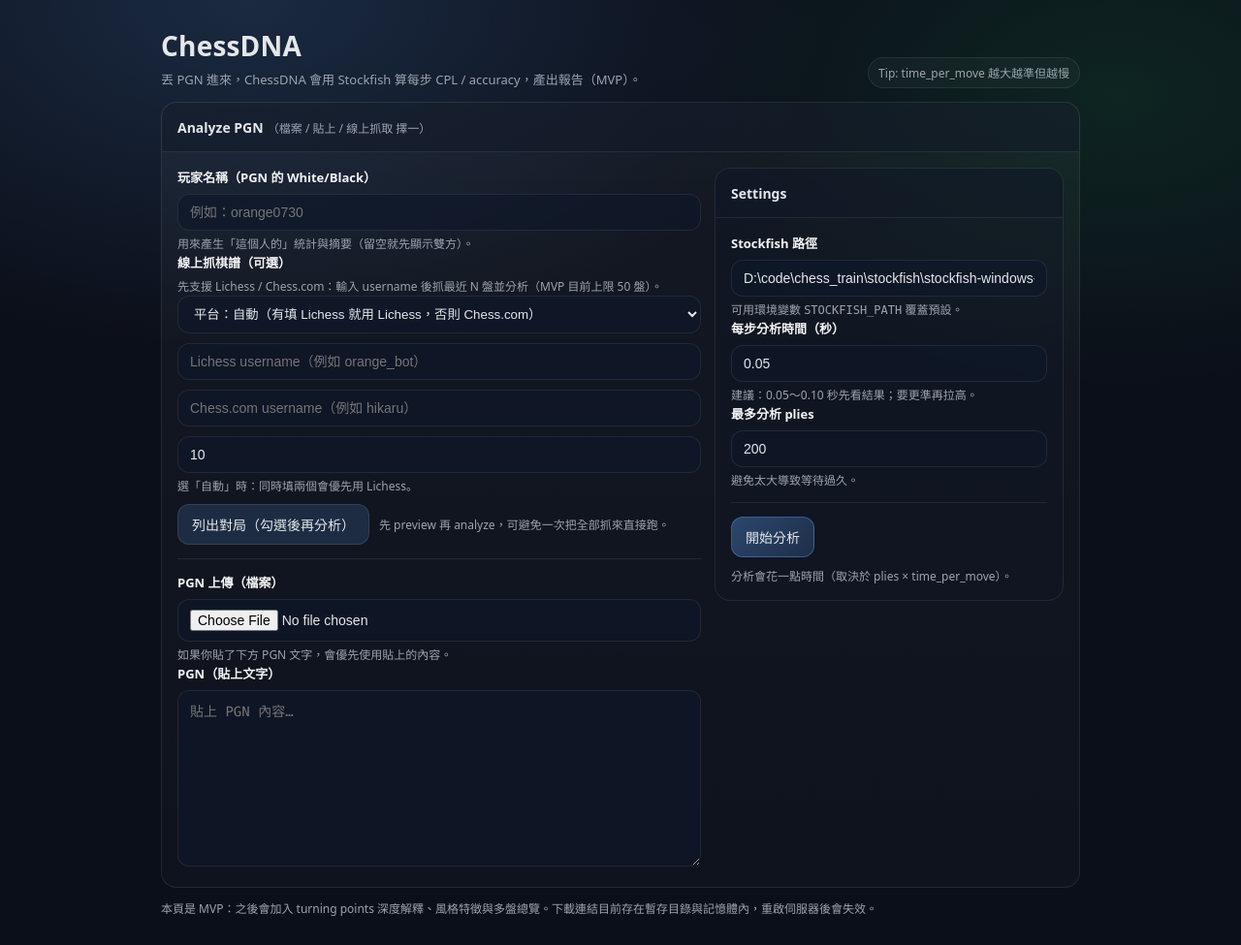
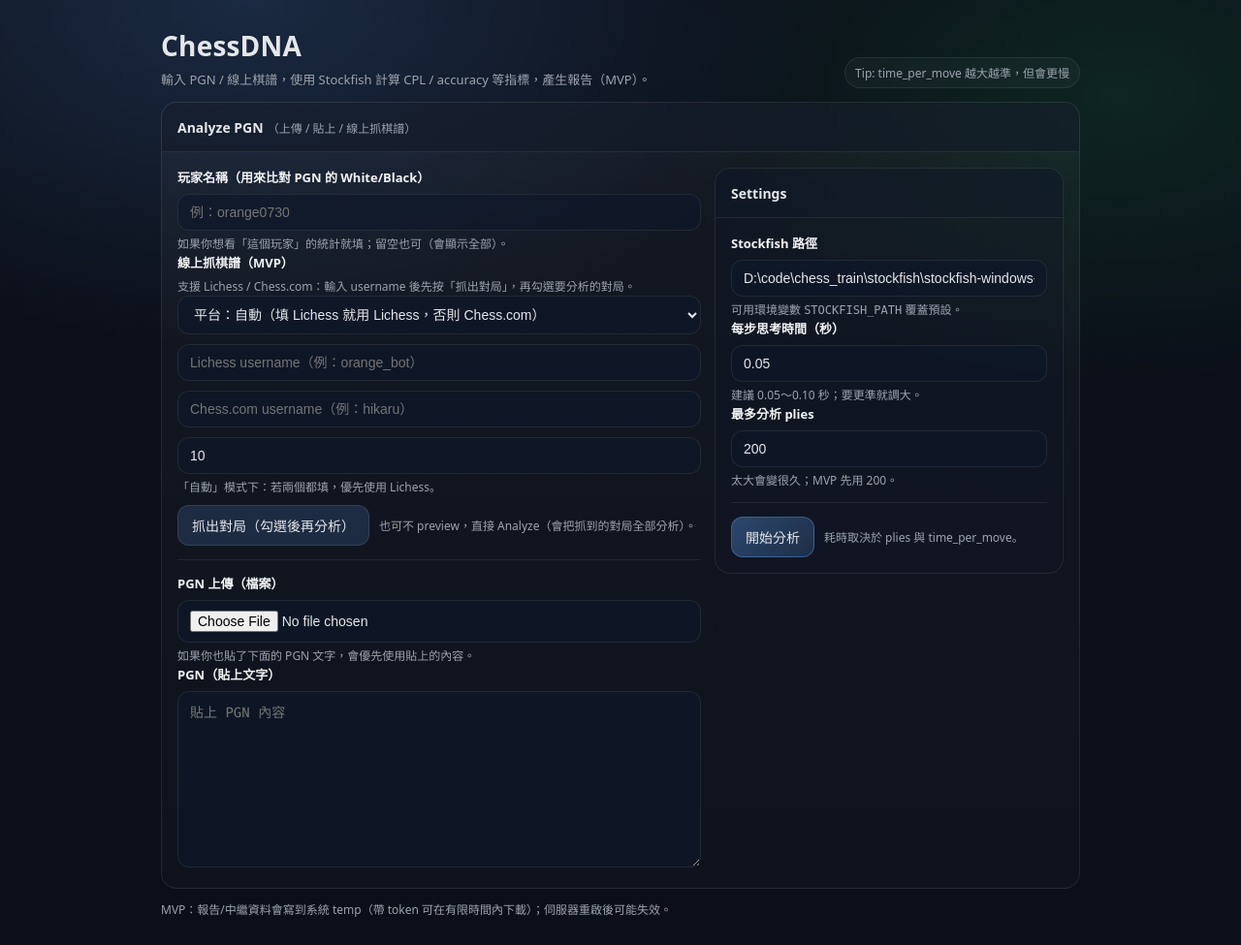
Before and after one commit to orange0730/ChessDNA, a FastAPI app: page / in a window 1280 px wide. Shown: the whole page at 97% size. Before the commit the page ends 945 px from the top, so only its background shows below. Run offline with FastAPI, Linux system fonts and the light colour scheme.

Commit message:
Docs/UI: fix zh-Hant text (README + web index)

```diff
--- a/chessdna/templates/index.html
+++ b/chessdna/templates/index.html
@@ -35,8 +35,8 @@
     .cardHead strong{font-size:14px;}
     .cardBody{padding:16px;}
 
-    input,button,textarea{font-size:14px;}
-    input,textarea{
+    input,button,textarea,select{font-size:14px;}
+    input,textarea,select{
       width:100%;
       background:rgba(15,23,42,.65);
       color:var(--text);
@@ -45,7 +45,7 @@
       padding:10px 12px;
       outline:none;
     }
-    input:focus,textarea:focus{border-color:rgba(96,165,250,.55);box-shadow:0 0 0 3px rgba(96,165,250,.15)}
+    input:focus,textarea:focus,select:focus{border-color:rgba(96,165,250,.55);box-shadow:0 0 0 3px rgba(96,165,250,.15)}
     textarea{font-family:ui-monospace, SFMono-Regular, Menlo, Monaco, Consolas, 'Liberation Mono', 'Courier New', monospace;}
 
     .grid{display:grid;grid-template-columns:1fr;gap:14px;}
@@ -149,15 +149,15 @@
         const hasCcom = ccom && ccom.value && ccom.value.trim().length>0;
 
         if(pf === 'lichess' && !hasLich){
-          showInlineError('你選了 Lichess，請先輸入 Lichess username。');
+          showInlineError('你選了 Lichess，請輸入 Lichess username。');
           return false;
         }
         if(pf === 'chesscom' && !hasCcom){
-          showInlineError('你選了 Chess.com，請先輸入 Chess.com username。');
+          showInlineError('你選了 Chess.com，請輸入 Chess.com username。');
           return false;
         }
         if(pf === 'auto' && !hasLich && !hasCcom){
-          showInlineError('要列出對局，請先輸入 Lichess 或 Chess.com username。');
+          showInlineError('要抓對局，請至少輸入一個 Lichess 或 Chess.com username。');
           return false;
         }
 
@@ -166,19 +166,19 @@
       }
 
       if(!hasFile && !hasText && !hasOnline && !(hasPreview && hasSelection)){
-        showInlineError('請上傳 PGN 檔、貼上 PGN 文字，或輸入 Lichess/Chess.com username 後再送出。');
+        showInlineError('請上傳 PGN 檔、貼上 PGN 文字，或輸入 Lichess/Chess.com username 後先按「抓出對局」。');
         return false;
       }
 
       if(hasPreview && !hasSelection && !hasFile && !hasText){
-        showInlineError('你目前在「線上抓棋譜預覽」模式，但尚未勾選任何對局；請至少勾選 1 盤再開始分析。');
+        showInlineError('你目前在「線上棋譜預覽」模式，但沒有勾選任何對局；請至少勾選 1 盤。');
         return false;
       }
 
       showInlineError('');
       const btn=document.getElementById('submitBtn');
       btn.disabled=true;
-      btn.textContent='分析中…（請稍等）';
+      btn.textContent='分析中…請稍等';
       return true;
     }
   </script>
@@ -188,55 +188,55 @@
     <div class="header">
       <div class="brand">
         <h1>ChessDNA</h1>
-        <p>丟 PGN 進來，ChessDNA 會用 Stockfish 算每步 CPL / accuracy，產出報告（MVP）。</p>
+        <p>輸入 PGN / 線上棋譜，使用 Stockfish 計算 CPL / accuracy 等指標，產生報告（MVP）。</p>
       </div>
-      <div class="pill">Tip: time_per_move 越大越準但越慢</div>
+      <div class="pill">Tip: time_per_move 越大越準，但會更慢</div>
     </div>
 
     <form class="card" action="/analyze" method="post" enctype="multipart/form-data" onsubmit="return onSubmit(event);">
-      <div class="cardHead"><strong>Analyze PGN</strong> <span class="small">（檔案 / 貼上 / 線上抓取 擇一）</span></div>
+      <div class="cardHead"><strong>Analyze PGN</strong> <span class="small">（上傳 / 貼上 / 線上抓棋譜）</span></div>
       <div class="cardBody">
         <div id="inlineWarn" style="{% if inline_warn %}display:block{% else %}display:none{% endif %};margin:0 0 12px;padding:10px 12px;border:1px solid rgba(245,158,11,.35);background:rgba(245,158,11,.10);border-radius:12px;color:#fde68a;">{{ inline_warn or '' }}</div>
         <div id="inlineErr" style="{% if inline_err %}display:block{% else %}display:none{% endif %};margin:0 0 12px;padding:10px 12px;border:1px solid rgba(239,68,68,.35);background:rgba(239,68,68,.10);border-radius:12px;color:#fecaca;">{{ inline_err or '' }}</div>
         <div class="grid">
           <div>
             <div class="row">
-              <label>玩家名稱（PGN 的 White/Black）</label>
-              <input type="text" name="player_name" placeholder="例如：orange0730" />
-              <div class="hint">用來產生「這個人的」統計與摘要（留空就先顯示雙方）。</div>
+              <label>玩家名稱（用來比對 PGN 的 White/Black）</label>
+              <input type="text" name="player_name" placeholder="例：orange0730" />
+              <div class="hint">如果你想看「這個玩家」的統計就填；留空也可（會顯示全部）。</div>
             </div>
 
             <div class="row">
-              <label>線上抓棋譜（可選）</label>
-              <div class="hint">先支援 Lichess / Chess.com：輸入 username 後抓最近 N 盤並分析（MVP 目前上限 50 盤）。</div>
+              <label>線上抓棋譜（MVP）</label>
+              <div class="hint">支援 Lichess / Chess.com：輸入 username 後先按「抓出對局」，再勾選要分析的對局。</div>
               <div style="display:grid;grid-template-columns:1fr;gap:10px;">
-                <select id="platformSel" name="platform" style="width:100%;background:rgba(15,23,42,.65);color:var(--text);border:1px solid var(--line);border-radius:12px;padding:10px 12px;outline:none;">
+                <select id="platformSel" name="platform">
                   {% set pf = (prefill.platform if prefill is defined and prefill.platform is defined else 'auto') %}
-                  <option value="auto" {% if pf=='auto' %}selected{% endif %}>平台：自動（有填 Lichess 就用 Lichess，否則 Chess.com）</option>
+                  <option value="auto" {% if pf=='auto' %}selected{% endif %}>平台：自動（填 Lichess 就用 Lichess，否則 Chess.com）</option>
                   <option value="lichess" {% if pf=='lichess' %}selected{% endif %}>平台：Lichess</option>
                   <option value="chesscom" {% if pf=='chesscom' %}selected{% endif %}>平台：Chess.com</option>
                 </select>
                 <div id="lichessUserWrap">
-                  <input id="lichessUser" type="text" name="lichess_user" placeholder="Lichess username（例如 orange_bot）" value="{{ (prefill.lichess_user if prefill is defined else '') }}" />
+                  <input id="lichessUser" type="text" name="lichess_user" placeholder="Lichess username（例：orange_bot）" value="{{ (prefill.lichess_user if prefill is defined else '') }}" />
                 </div>
                 <div id="chesscomUserWrap">
-                  <input id="chesscomUser" type="text" name="chesscom_user" placeholder="Chess.com username（例如 hikaru）" value="{{ (prefill.chesscom_user if prefill is defined else '') }}" />
+                  <input id="chesscomUser" type="text" name="chesscom_user" placeholder="Chess.com username（例：hikaru）" value="{{ (prefill.chesscom_user if prefill is defined else '') }}" />
                 </div>
                 <input type="number" name="fetch_max" step="1" min="1" max="50" value="{{ (prefill.fetch_max if prefill is defined else 10) }}" />
               </div>
-              <div class="hint">選「自動」時：同時填兩個會優先用 Lichess。</div>
+              <div class="hint">「自動」模式下：若兩個都填，優先使用 Lichess。</div>
               <div class="btnRow" style="margin-top:10px;">
-                <button id="previewBtn" class="btn" type="submit" formaction="/preview" formmethod="post">列出對局（勾選後再分析）</button>
-                <span class="small">先 preview 再 analyze，可避免一次把全部抓來直接跑。</span>
+                <button id="previewBtn" class="btn" type="submit" formaction="/preview" formmethod="post">抓出對局（勾選後再分析）</button>
+                <span class="small">也可不 preview，直接 Analyze（會把抓到的對局全部分析）。</span>
               </div>
             </div>
 
             {% if games and preview_token %}
             <div class="divider"></div>
             <div class="row">
-              <label>選擇要分析的對局</label>
+              <label>勾選要分析的對局</label>
               <input type="hidden" name="preview_token" value="{{ preview_token }}" />
-              <div class="hint">目前：列出最近抓到的對局（最多 {{ (prefill.fetch_max if prefill is defined else 50) }} 盤）。勾選後按右側「開始分析」。</div>
+              <div class="hint">目前顯示最近 {{ games|length }} 盤（上限 {{ (prefill.fetch_max if prefill is defined else 50) }}）。</div>
               <div class="btnRow" style="margin-top:10px;">
                 <button class="btn" type="button" onclick="selectAllGames();">全選</button>
                 <button class="btn" type="button" onclick="selectNoGames();">全不選</button>
@@ -262,12 +262,12 @@
             <div class="row">
               <label>PGN 上傳（檔案）</label>
               <input type="file" name="pgn" accept=".pgn,.txt" />
-              <div class="hint">如果你貼了下方 PGN 文字，會優先使用貼上的內容。</div>
+              <div class="hint">如果你也貼了下面的 PGN 文字，會優先使用貼上的內容。</div>
             </div>
 
             <div class="row">
               <label>PGN（貼上文字）</label>
-              <textarea name="pgn_text" rows="10" placeholder="貼上 PGN 內容…"></textarea>
+              <textarea name="pgn_text" rows="10" placeholder="貼上 PGN 內容"></textarea>
             </div>
           </div>
 
@@ -282,22 +282,22 @@
                 </div>
 
                 <div class="row">
-                  <label>每步分析時間（秒）</label>
+                  <label>每步思考時間（秒）</label>
                   <input type="number" name="time_per_move" step="0.01" min="0.01" value="{{ default_time }}" />
-                  <div class="hint">建議：0.05～0.10 秒先看結果；要更準再拉高。</div>
+                  <div class="hint">建議 0.05～0.10 秒；要更準就調大。</div>
                 </div>
 
                 <div class="row">
                   <label>最多分析 plies</label>
                   <input type="number" name="max_plies" step="1" min="10" value="200" />
-                  <div class="hint">避免太大導致等待過久。</div>
+                  <div class="hint">太大會變很久；MVP 先用 200。</div>
                 </div>
 
                 <div class="divider"></div>
 
                 <div class="btnRow">
                   <button id="submitBtn" class="btn btnPrimary" type="submit">開始分析</button>
-                  <span class="small">分析會花一點時間（取決於 plies × time_per_move）。</span>
+                  <span class="small">耗時取決於 plies 與 time_per_move。</span>
                 </div>
               </div>
             </div>
@@ -306,7 +306,7 @@
       </div>
     </form>
 
-    <p class="small" style="margin-top:12px;">本頁是 MVP：之後會加入 turning points 深度解釋、風格特徵與多盤總覽。下載連結目前存在暫存目錄與記憶體內，重啟伺服器後會失效。</p>
+    <p class="small" style="margin-top:12px;">MVP：報告/中繼資料會寫到系統 temp（帶 token 可在有限時間內下載）；伺服器重啟後可能失效。</p>
   </div>
 </body>
 </html>
```
Also changed, not shown: README.md.
